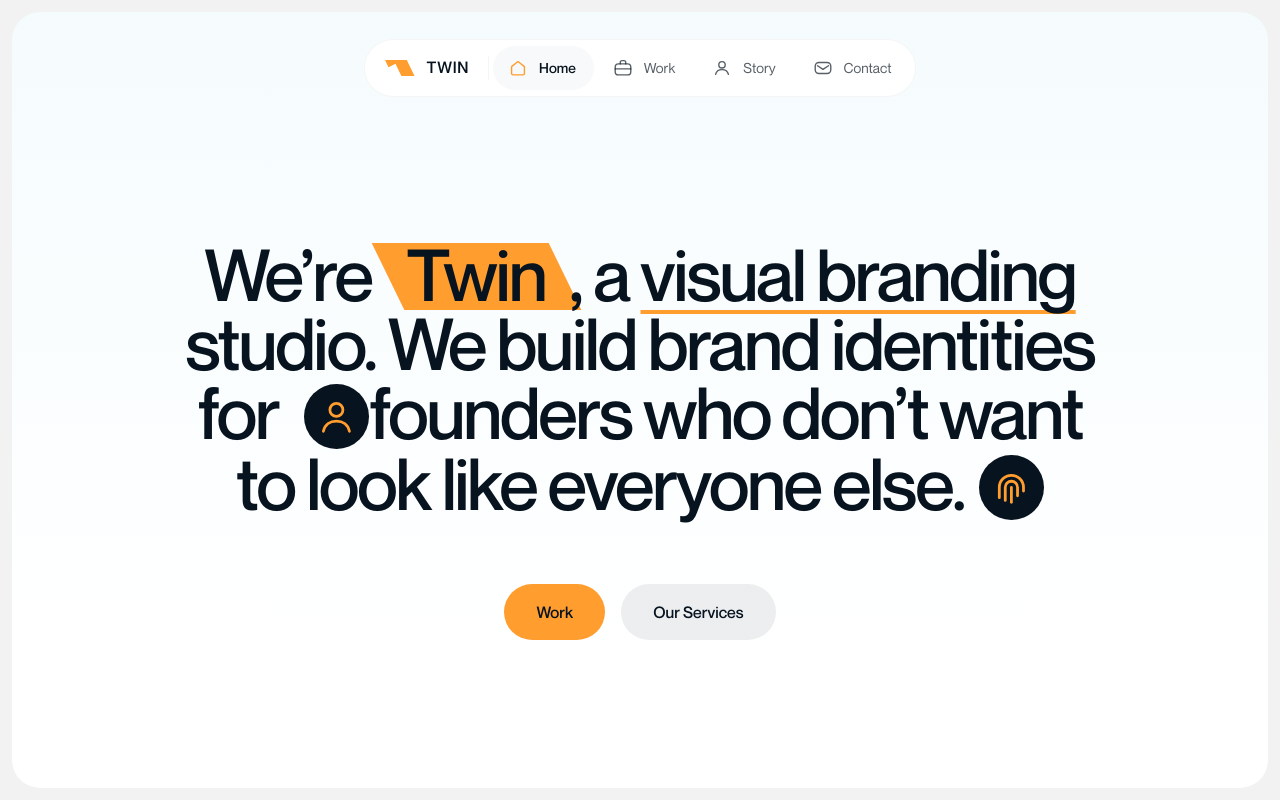
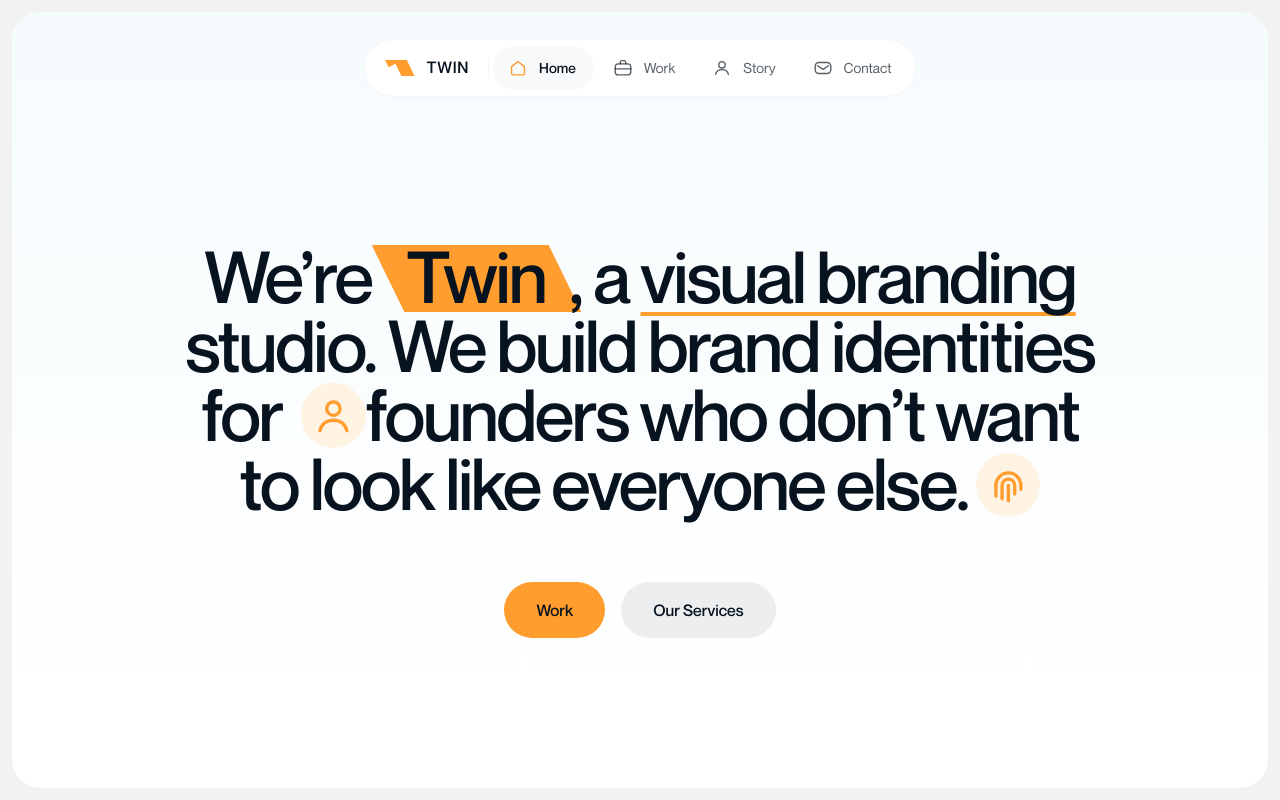
Before and after one commit to matthewostaco7/-twin-website, a Next.js app: page / in a window 1280 px wide. Built offline with nearby package versions, Linux system fonts and the light colour scheme.

Commit message:
Hero icons: signal on FFF3E3, tighter alignment and padding
Co-Authored-By: Claude Sonnet 5.5 <noreply@anthropic.com>
Claude-Session: https://claude.ai/code/session_01UqTkKkfJ5xTqC9vSdU1Zph

```diff
--- a/app/globals.css
+++ b/app/globals.css
@@ -136,8 +136,8 @@ p{text-wrap:pretty}
 .hero .hl::before{content:"";position:absolute;inset:.04em 0 -.01em;z-index:-1;background:var(--signal);transform:skewX(26deg)}
 .hero .ul{text-decoration:underline;text-decoration-thickness:.05em;text-underline-offset:.12em;text-decoration-skip-ink:none;text-decoration-color:var(--signal)}
 .hero .nw{white-space:nowrap}
-.hero .ic.inl{box-sizing:border-box;width:.9em;height:.9em;padding:.14em;border-radius:50%;background:var(--fg);stroke:var(--signal);vertical-align:-.14em;margin:0 .14em 0 0}
-.hero .nw>.ic.inl:last-child{margin:0 0 0 .2em}
+.hero .ic.inl{box-sizing:border-box;width:.9em;height:.9em;padding:.13em;border-radius:50%;background:#FFF3E3;stroke:var(--signal);stroke-width:1.75;vertical-align:-.1em;margin:0 .08em 0 -.16em}
+.hero .nw>.ic.inl:last-child{margin:0 0 0 .1em}
 .hero-cta{display:flex;flex-wrap:wrap;justify-content:center;gap:var(--s2)}
 @media(max-width:900px){
   /* the hero's wash runs up behind the logo bar, so there is no band between them */
```
